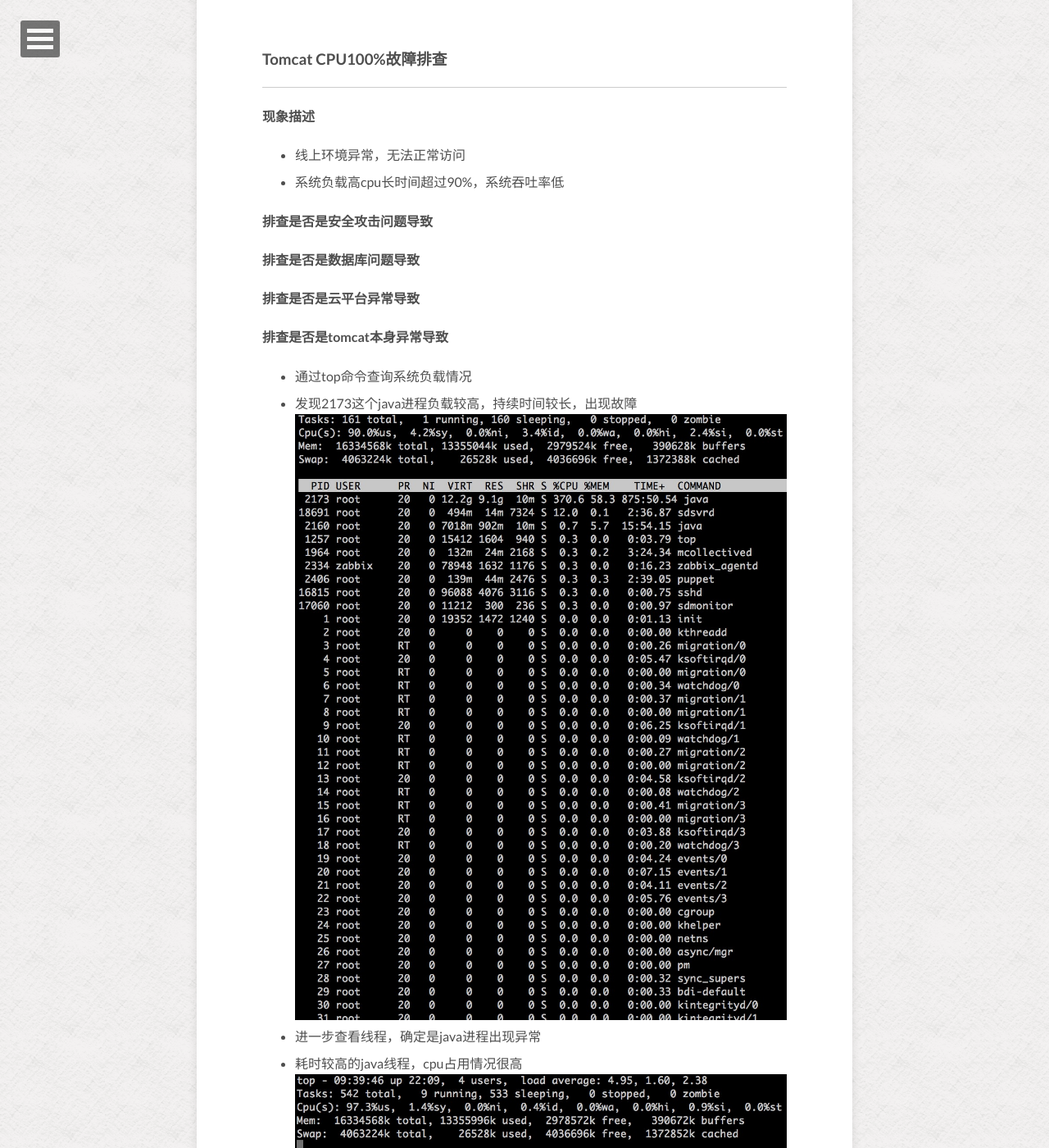
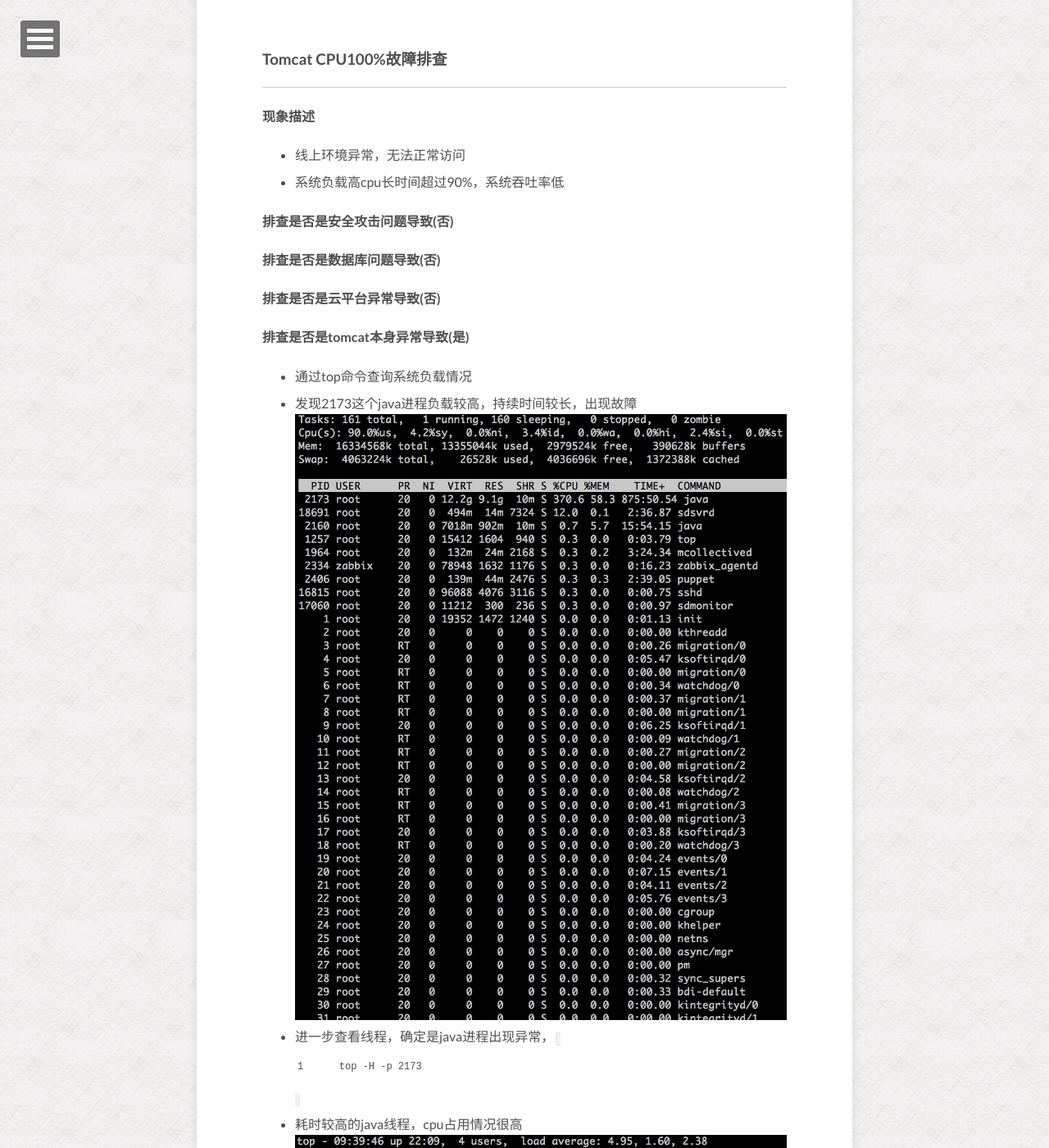
Before and after one commit to hj1984930/hj1984930.github.io, a Jekyll site: the page built from _posts/2015-10-14-shiny-server.md, in a window 1280 px wide and 1400 px high, scrolled down 462 px. Shown: the whole window at 82% size. Built offline with Jekyll 4.4.1, drawn with Linux system fonts in a browser that asks for light colours; nearby versions of some CDN libraries; comment, search, counter and statistics services are not loaded; some of the changed text lies outside the part shown.

Commit message:
modify tomcat 100%

```diff
--- a/_posts/2015-10-14-shiny-server.md
+++ b/_posts/2015-10-14-shiny-server.md
@@ -18,21 +18,21 @@
 * 系统负载高cpu长时间超过90%，系统吞吐率低
 
 
-####排查是否是安全攻击问题导致
+####排查是否是安全攻击问题导致(否)
 
-####排查是否是数据库问题导致
+####排查是否是数据库问题导致(否)
 
-####排查是否是云平台异常导致
+####排查是否是云平台异常导致(否)
 
-####排查是否是tomcat本身异常导致
+####排查是否是tomcat本身异常导致(是)
 
 * 通过top命令查询系统负载情况
 * 发现2173这个java进程负载较高，持续时间较长，出现故障
 ![top](/images/top.png)
-* 进一步查看线程，确定是java进程出现异常
+* 进一步查看线程，确定是java进程出现异常，`top -H -p 2173`
 * 耗时较高的java线程，cpu占用情况很高
 ![thread](/images/thread.png)
-* 进一步打印线程堆栈信息
+* 进一步打印线程堆栈信息,`jstack 2173 |grep db7 -A 30`,`printf "%x\n" 3511`
 ![线程堆栈](/images/线程堆栈信息.png)
 
 ~~~java
```
